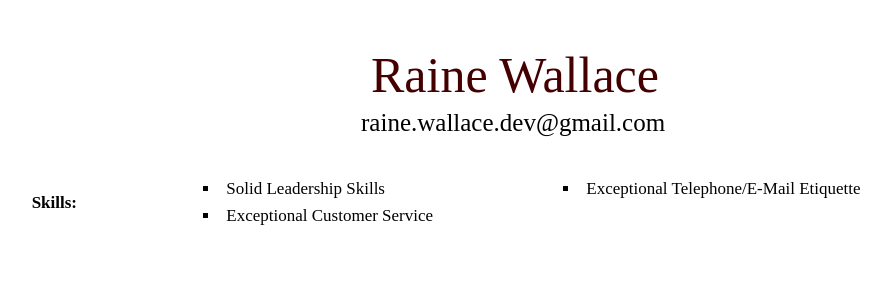
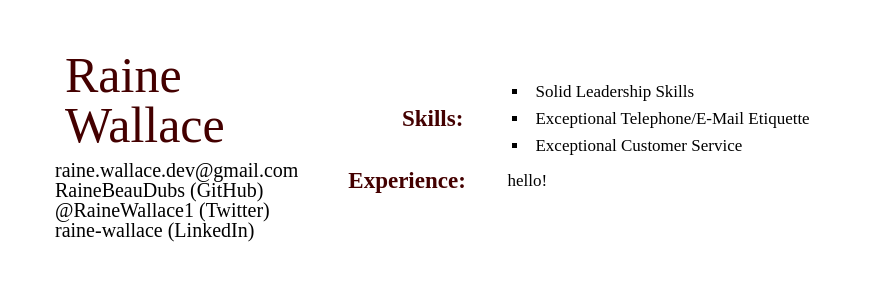
Before and after one commit to RaineBeauDubs/MyResume, a React (Create React App) app in the folder resume/: page / in a window 1280 px wide. Shown: the top 300 px of the page, without its empty margins (125-1016 px from the left). Built offline with nearby package versions, Linux system fonts and the light colour scheme.

Commit message:
created bare experience section, updated contact info, updated styles

```diff
--- a/resume/src/App.js
+++ b/resume/src/App.js
@@ -1,6 +1,7 @@
 import React from 'react';
 import Header from './components/Header';
 import Skills from './components/Skills';
+import Experience from './components/Experience';
 
 import styled from 'styled-components';
 import './App.css';
@@ -8,7 +9,7 @@ import './App.css';
 const Container = styled.div`
   max-width: 1000px;
   display: flex;
-  flex-direction: column;
+  flex-direction: row;
   align-items: center;
   margin: 0 auto;
 `;
@@ -17,7 +18,10 @@ function App() {
   return (
     <Container className="App">
       <Header />
-      <Skills />
+      <div>
+        <Skills />
+        <Experience />
+      </div>
     </Container>
   );
 }
--- /dev/null
+++ b/resume/src/components/Experience.js
@@ -0,0 +1,20 @@
+import React from 'react';
+import {
+  ResSection,
+  ResSectionLeft,
+  ResSectionRight,
+
+} from '../reusableStyles';
+
+const Experience = () => {
+  return (
+    <ResSection>
+      <ResSectionLeft>Experience:</ResSectionLeft>
+      <ResSectionRight>
+        <p>hello!</p>
+      </ResSectionRight>
+    </ResSection>
+  )
+}
+
+export default Experience;
--- a/resume/src/components/Header.js
+++ b/resume/src/components/Header.js
@@ -11,15 +11,18 @@ const Name = styled.h1`
   color: rgb(68, 0, 0);
 `;
 
-const Email = styled.h2`
-  font-size: 2.5rem;
+const Contact = styled.h2`
+  font-size: 2rem;
 `;
 
 const Header = () => {
   return (
     <Heading>
       <Name>Raine Wallace</Name>
-      <Email>raine.wallace.dev@gmail.com</Email>
+      <Contact>raine.wallace.dev@gmail.com</Contact>
+      <Contact>RaineBeauDubs (GitHub)</Contact>
+      <Contact>@RaineWallace1 (Twitter)</Contact>
+      <Contact>raine-wallace (LinkedIn)</Contact>
     </Heading>
   )
 }
--- a/resume/src/reusableStyles.js
+++ b/resume/src/reusableStyles.js
@@ -2,7 +2,8 @@ import styled from 'styled-components';
 
 export const ResSection = styled.div`
   display: flex;
-  justify-content: space-evenly;
+  width: 100%;
+  justify-content: space-between;
   align-items: center;
   font-size: 1.7rem
 
@@ -10,15 +11,18 @@ export const ResSection = styled.div`
 `;
 
 export const ResSectionLeft = styled.div`
-  width: 15%;
+  width: 17%;
   font-weight: bold;
-  text-align: left
+  font-size: 2.3rem;
+  text-align: right;
+  margin: 1rem
+  color: rgb(68, 0, 0);
 
   // border: 1px solid green;
 `;
 
 export const ResSectionRight = styled.div`
-  width: 80%;
+  width: 75%;
 
   // border: 1px solid purple;
 `;
```
